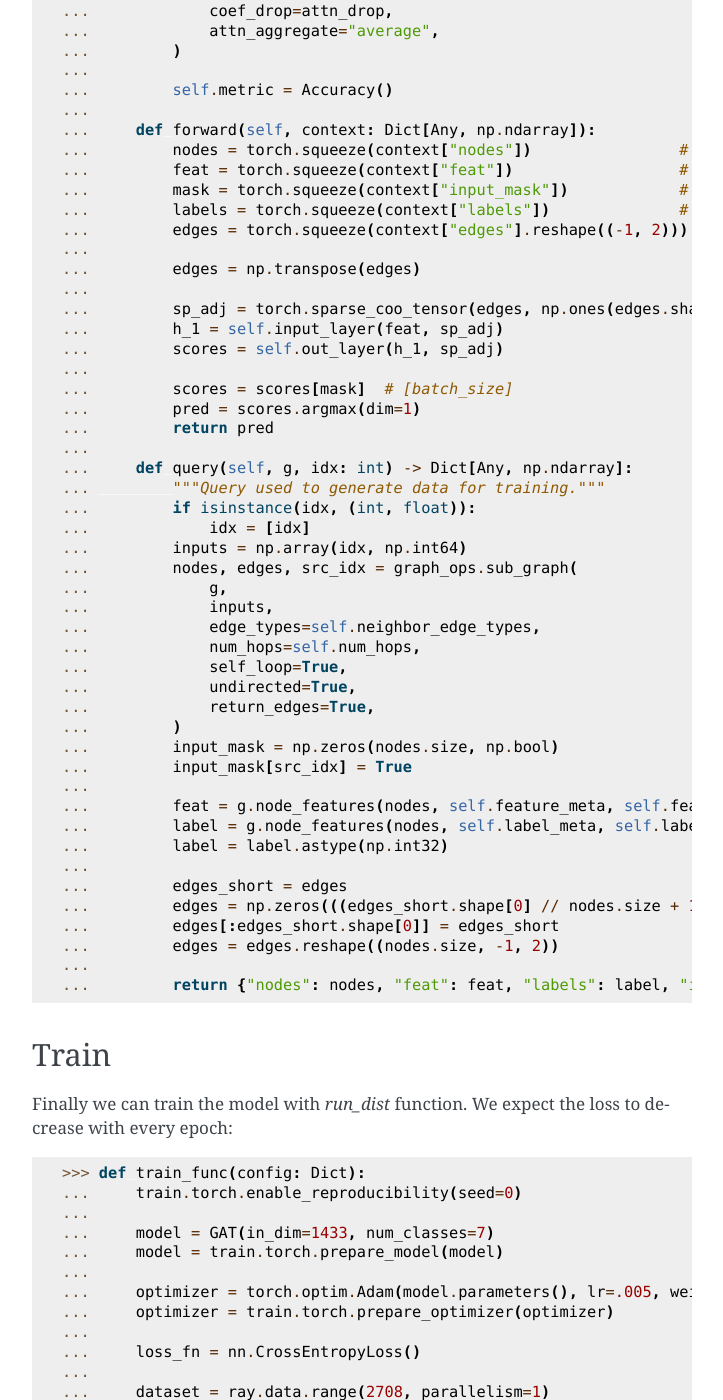
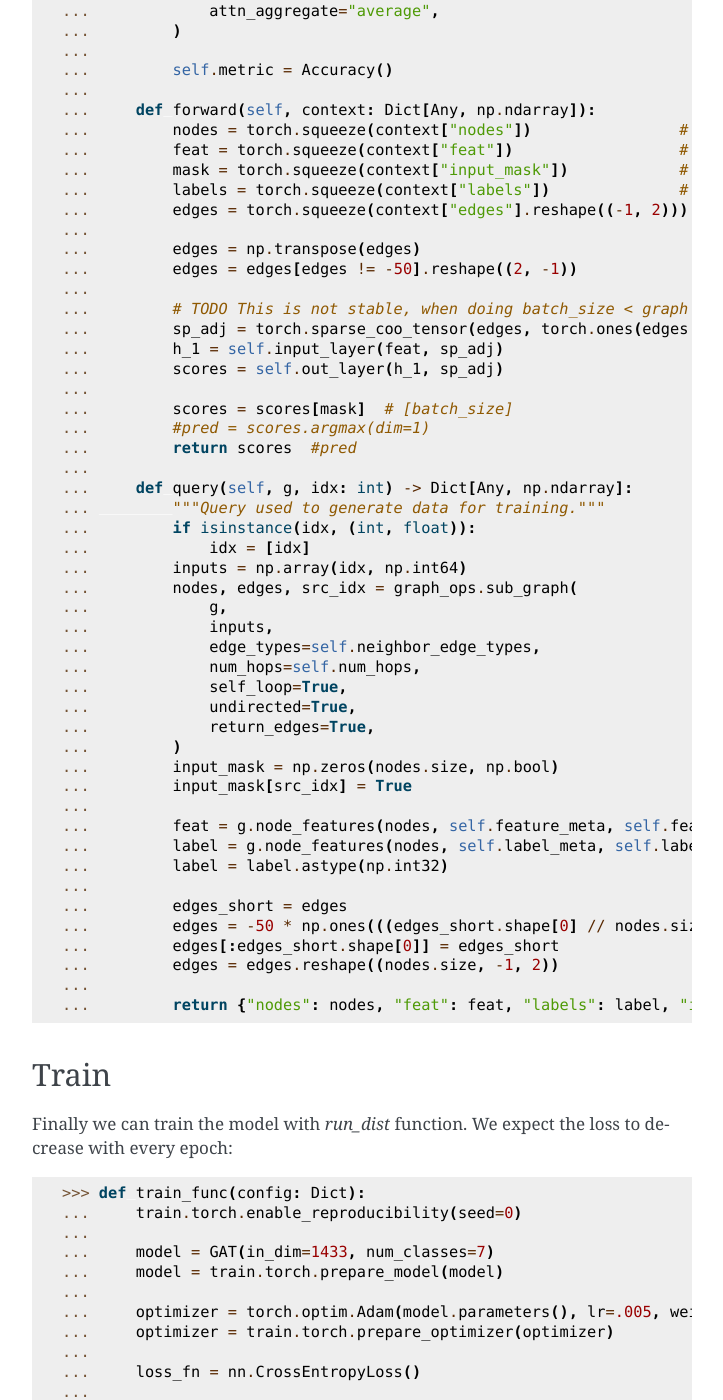
Before and after one commit to microsoft/DeepGNN, a Sphinx documentation site: the page built from docs/torch/node_class.rst, in a window 1280 px wide and 1400 px high, scrolled down 3080 px. Shown: the whole window, without its empty margins (388-1111 px from the left). Built offline with Sphinx 7.4.7, drawn with Linux system fonts in a browser that asks for light colours; some of the changed text lies outside the part shown.

```diff
--- a/docs/torch/node_class.rst
+++ b/docs/torch/node_class.rst
@@ -132,14 +131,16 @@ In the GAT model, forward pass uses two of our built-in `GATConv layers <https:/
     ...         edges = torch.squeeze(context["edges"].reshape((-1, 2)))                # [X, 2], X: num of edges in subgraph
     ...
     ...         edges = np.transpose(edges)
+    ...         edges = edges[edges != -50].reshape((2, -1))
     ...
-    ...         sp_adj = torch.sparse_coo_tensor(edges, np.ones(edges.shape[1], np.float32), size=(nodes.shape[0], nodes.shape[0]))
+    ...         # TODO This is not stable, when doing batch_size < graph size ends up with size < index values. use torch.unique to remap edges
+    ...         sp_adj = torch.sparse_coo_tensor(edges, torch.ones(edges.shape[1], dtype=torch.float32), (nodes.shape[0], nodes.shape[0]))
     ...         h_1 = self.input_layer(feat, sp_adj)
     ...         scores = self.out_layer(h_1, sp_adj)
     ...
     ...         scores = scores[mask]  # [batch_size]
-    ...         pred = scores.argmax(dim=1)
-    ...         return pred
+    ...         #pred = scores.argmax(dim=1)
+    ...         return scores  #pred
     ...
     ...     def query(self, g, idx: int) -> Dict[Any, np.ndarray]:
     ...         """Query used to generate data for training."""
@@ -163,7 +164,7 @@ In the GAT model, forward pass uses two of our built-in `GATConv layers <https:/
     ...         label = label.astype(np.int32)
     ...
     ...         edges_short = edges
-    ...         edges = np.zeros(((edges_short.shape[0] // nodes.size + 1) * nodes.size, 2))
+    ...         edges = -50 * np.ones(((edges_short.shape[0] // nodes.size + 1) * nodes.size, 2))
     ...         edges[:edges_short.shape[0]] = edges_short
     ...         edges = edges.reshape((nodes.size, -1, 2))
     ...
@@ -200,9 +201,10 @@ Finally we can train the model with `run_dist` function. We expect the loss to d
     ...
     ...     model.train()
     ...     for epoch, epoch_pipe in enumerate(pipe.repeat(1).iter_epochs()):
-    ...         for i, batch in enumerate(epoch_pipe.random_shuffle_each_window().iter_torch_batches(batch_size=140)):
-    ...             pred = model(batch)
-    ...             loss = loss_fn(pred, batch["labels"][batch["input_mask"]].type(torch.int64))
+    ...         for i, batch in enumerate(epoch_pipe.random_shuffle_each_window().iter_torch_batches(batch_size=2708)):
+    ...             scores = model(batch)
+    ...             labels = batch["labels"][batch["input_mask"]].flatten().to(torch.int64)
+    ...             loss = loss_fn(scores.type(torch.float32), labels)
     ...             optimizer.zero_grad()
     ...             loss.backward()
     ...             optimizer.step()
```
Also changed, not shown: other parts of docs/torch/node_class.rst (+0 -2 lines).
